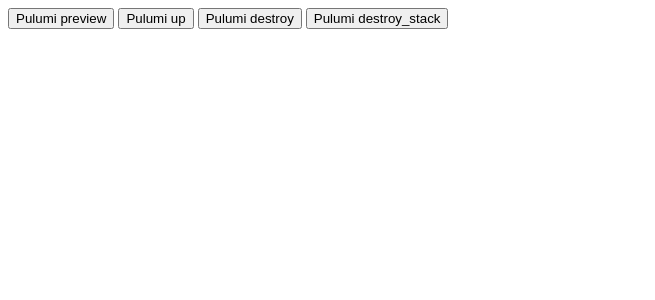
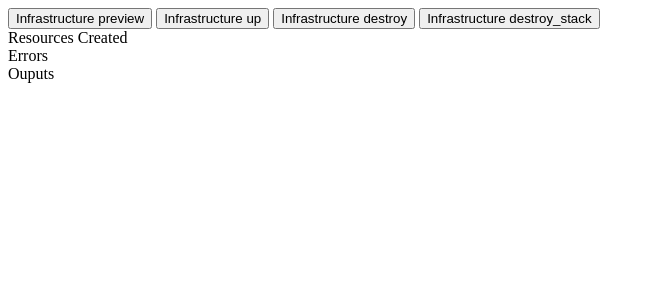
Before and after one commit to Shahbaz-mahmood123/Pulumi-API, a FastAPI app: page /gcp in a window 1280 px wide. Shown: the top 300 px of the page, without its empty margins (0-655 px from the left). Run offline with FastAPI, Linux system fonts and the light colour scheme; parts of the project's set-up code (start-up, migrations or seed data) failed here and were passed over.

Commit message:
trying to make a better UI

```diff
--- a/api_pulumi/routers/gcp.py
+++ b/api_pulumi/routers/gcp.py
@@ -11,10 +11,13 @@
 
 gcp_router = APIRouter(prefix="/gcp")
 
+def parse_preview_output():
+    pass
+
 @gcp_router.get("/compute/minimal/preview")
 def preview():
     preview = select_gcp_type.preview_compute_engine_instance()
-    return {"preview": preview}
+    return {"preview": preview.change_summary}
 
 @gcp_router.get("/compute/minimal/up")
 def up():
--- a/api_pulumi/templates/base.html
+++ b/api_pulumi/templates/base.html
@@ -9,7 +9,7 @@
   <meta name="viewport" content="width=device-width, initial-scale=1.0">
   <div class="navbar bg-base-100">
     <div class="navbar-start">
-      <div class="dropdown">
+      <!-- <div class="dropdown">
         <div tabindex="0" role="button" class="btn btn-ghost lg:hidden">
           <svg xmlns="http://www.w3.org/2000/svg" class="h-5 w-5" fill="none" viewBox="0 0 24 24" stroke="currentColor"><path stroke-linecap="round" stroke-linejoin="round" stroke-width="2" d="M4 6h16M4 12h8m-8 6h16" /></svg>
         </div>
@@ -24,7 +24,7 @@
           </li>
           <li><a>Item 3</a></li>
         </ul>
-      </div>
+      </div> -->
       <a class="btn btn-ghost text-xl">Pulumi Automation</a>
     </div>
     <div class="navbar-center hidden lg:flex">
--- a/api_pulumi/templates/gcp.html
+++ b/api_pulumi/templates/gcp.html
@@ -1,20 +1,64 @@
 
 <div class="flex flex-col w-full lg:flex-row">
-    <div class="grid flex-col h-60 card bg-base-300 rounded-box place-items-left">
+    <div class="grid flex-col h-60 card  rounded-box place-items-left">
 
-        <button class="btn btn-primary btn-sm" onclick="my_modal.showModal()" hx-get="/gcp/compute/minimal/preview" hx-target="#message-container">Pulumi preview</button>
-        <button class="btn btn-primary btn-sm" onclick="my_modal.showModal()" hx-get="/gcp/compute/minimal/up" hx-target="#message-container">Pulumi up</button>
-        <button class="btn btn-primary btn-sm" onclick="my_modal.showModal()" hx-get="/gcp/compute/minimal/destroy" hx-target="#message-container">Pulumi destroy</button>
-        <button class="btn btn-primary btn-sm" onclick="my_modal.showModal()" hx-get="/gcp/compute/minimal/destroy_stack" hx-target="#message-container">Pulumi destroy_stack</button>
+        <button class="btn btn-primary btn-sm w-64" onclick="my_modal.showModal()" hx-get="/gcp/compute/minimal/preview" hx-target="#message-container">Infrastructure preview</button>
+        <button class="btn btn-primary btn-sm w-64 " onclick="my_modal.showModal()" hx-get="/gcp/compute/minimal/up" hx-target="#message-container">Infrastructure up</button>
+        <button class="btn btn-primary btn-sm w-64" onclick="my_modal.showModal()" hx-get="/gcp/compute/minimal/destroy" hx-target="#message-container">Infrastructure destroy</button>
+        <button class="btn btn-primary btn-sm w-64" onclick="my_modal.showModal()" hx-get="/gcp/compute/minimal/destroy_stack" hx-target="#message-container">Infrastructure destroy_stack</button>
+    </div>
 
-    </div>
     <div class="divider lg:divider-horizontal"></div>
-    <div class="grid flex-grow h-80 card bg-base-300 rounded-box place-items-center">
-        <div id="message-container"></div>
-        <dialog id="my_modal" class="modal">
-            <div class="modal-box">
-              <span class="loading loading-ring loading-lg"></span>
-            </div>
-          </dialog>
-    </div>
+    <div class="stats bg-ghost text-primary-content">
+
+        <div class="stat">
+          <div class="stat-title">Resources Created</div>
+          <div class="stat-value"></div>
+          <div class="stat-actions">
+          </div>
+        </div>
+
+      </div>
+      <div class="stats bg-ghost text-primary-content">
+
+        <div class="stat">
+          <div class="stat-title">Errors</div>
+          <div class="stat-value"></div>
+          <div class="stat-actions">
+          </div>
+        </div>
+
+      </div>
+      <div class="stats bg-ghost text-primary-content">
+
+        <div class="stat">
+          <div class="stat-title">Ouputs</div>
+          <div class="stat-value"></div>
+          <div class="stat-actions">
+          </div>
+        </div>
+
+      </div>
+
 </div>
+
+
+  <div class="grid flex-grow h-80 card bg-base-300 overflow-auto rounded-box place-items-center">
+
+    <div id="message-container" hx:target.afterUpdate="my_modal.close()"></div>
+    <dialog id="my_modal" class="modal">
+        <div class="modal-box">
+            <progress class="progress w-120"></progress>
+        </div>
+      </dialog>
+</div>
+<script>
+    document.addEventListener('htmx:afterSwap', (event) => {
+      if (event.detail.target.id === "message-container") {
+        // Optionally add a timeout here for delayed closing:
+        setTimeout(() => {
+          my_modal.close();
+        }, 50); // Adjust timeout as needed
+      }
+    });
+</script>
```
